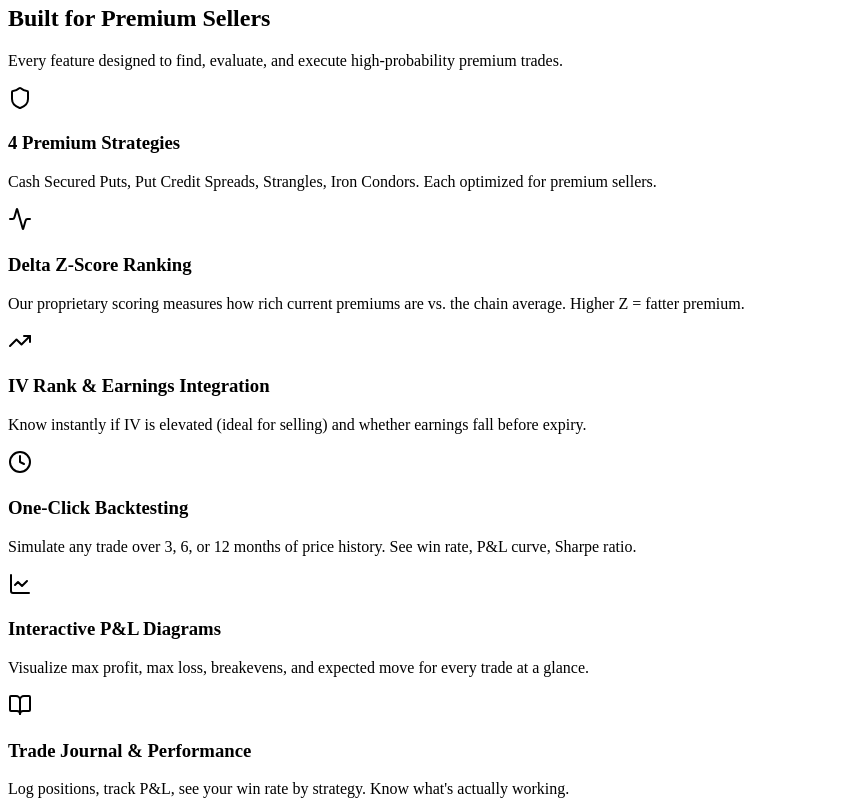
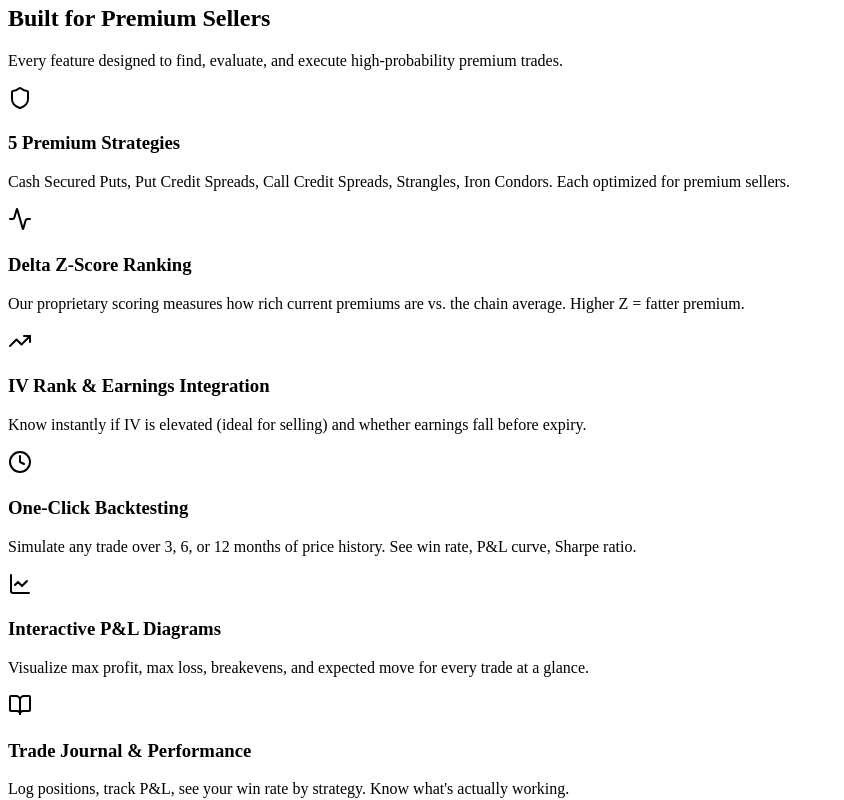
Before and after one commit to diamondbuild/premium-screener, a React (Vite) app in the folder client/: page /#/ in a window 1280 px wide. Shown: the part 2680-3480 px from the top of the page, without its empty margins (0-844 px from the left). Built offline with nearby package versions, Linux system fonts and the light colour scheme.

Commit message:
content: update landing page for 5 strategies (add Call Credit Spreads)

```diff
--- a/client/src/pages/landing.tsx
+++ b/client/src/pages/landing.tsx
@@ -260,7 +260,7 @@ export default function LandingPage() {
   };
 
   const features = [
-    { icon: Shield, title: "4 Premium Strategies", desc: "Cash Secured Puts, Put Credit Spreads, Strangles, Iron Condors. Each optimized for premium sellers." },
+    { icon: Shield, title: "5 Premium Strategies", desc: "Cash Secured Puts, Put Credit Spreads, Call Credit Spreads, Strangles, Iron Condors. Each optimized for premium sellers." },
     { icon: Activity, title: "Delta Z-Score Ranking", desc: "Our proprietary scoring measures how rich current premiums are vs. the chain average. Higher Z = fatter premium." },
     { icon: TrendingUp, title: "IV Rank & Earnings Integration", desc: "Know instantly if IV is elevated (ideal for selling) and whether earnings fall before expiry." },
     { icon: Clock, title: "One-Click Backtesting", desc: "Simulate any trade over 3, 6, or 12 months of price history. See win rate, P&L curve, Sharpe ratio." },
@@ -271,8 +271,8 @@ export default function LandingPage() {
   ];
 
   const faqs = [
-    { q: "What strategies does it cover?", a: "Cash Secured Puts (CSPs), Put Credit Spreads, Strangles, and Iron Condors — the four core premium-selling strategies." },
-    { q: "How is the composite score calculated?", a: "It's a weighted blend of Delta Z-Score (35%), Annualized ROC (25%), Probability of Profit (25%), and Liquidity (15%). Each factor is normalized across the full scan universe before weighting." },
+    { q: "What strategies does it cover?", a: "Cash Secured Puts (CSPs), Put Credit Spreads (PCS), Call Credit Spreads (CCS), Strangles, and Iron Condors — five core premium-selling strategies covering both bullish and bearish credit plays." },
+    { q: "How is the composite score calculated?", a: "It's a weighted blend of Delta Z-Score (30%), Annualized ROC (20%), Probability of Profit (20%), and Liquidity (10%), plus bonus points for high IV Rank (+10 when IVR ≥ 50) and strong historical win rate (+10 when backtest ≥ 60%)." },
     { q: "How often is data updated?", a: "Every trading day. Scans run during market hours so you get fresh ranked trade ideas by market open." },
     { q: "Can I try it for free?", a: "Yes. Create a free account to see limited results with some details redacted. Upgrade anytime to unlock everything." },
     { q: "What's your refund policy?", a: "Cancel anytime, no questions asked. You keep access through the end of your billing period." },
@@ -401,7 +401,7 @@ export default function LandingPage() {
               <div className="relative">
                 <div className="text-center mb-6"><div className="flex items-baseline justify-center gap-1 mb-1"><span className="text-4xl md:text-5xl font-bold text-white">$29</span><span className="text-zinc-400 text-sm">/month</span></div></div>
                 <div className="space-y-3 mb-8">
-                  {["Full S&P 500 + NASDAQ 100 scans every trading day", "All 4 premium strategies", "Backtesting engine", "P&L diagrams", "Trade journal", "Watchlist & alerts", "IV Rank & earnings data"].map((item) => (
+                  {["Full S&P 500 + NASDAQ 100 scans every trading day", "All 5 premium strategies", "Backtesting engine", "P&L diagrams", "Trade journal", "Watchlist & alerts", "IV Rank & earnings data"].map((item) => (
                     <div key={item} className="flex items-start gap-3"><Check className="w-4 h-4 text-emerald-400 shrink-0 mt-0.5" /><span className="text-sm text-zinc-300">{item}</span></div>
                   ))}
                 </div>
```
